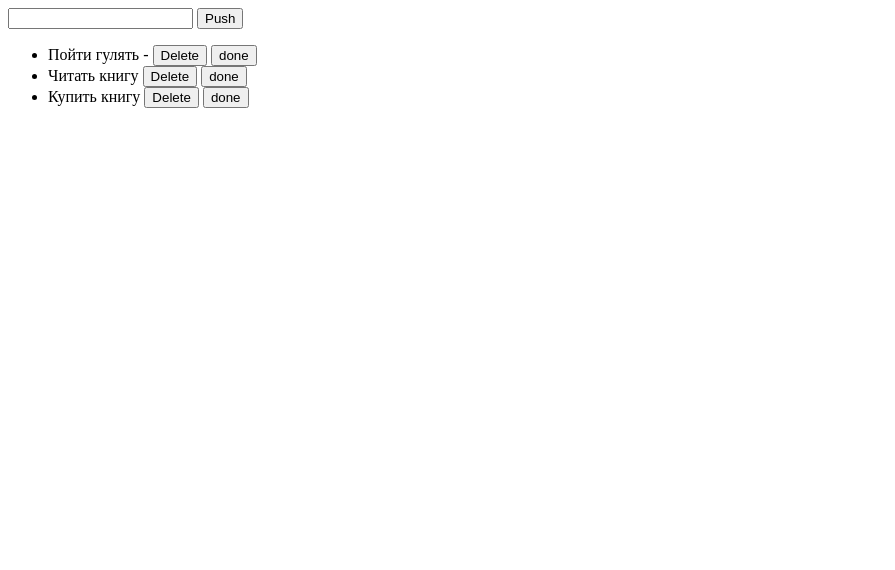
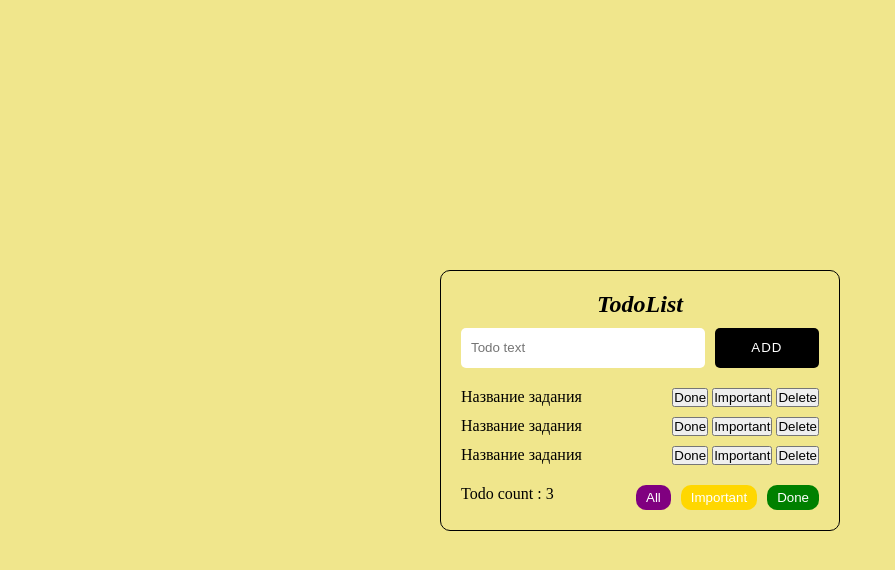
Before and after one commit to tilek225/learnJs, a plain HTML site: page index.html in a window 1280 px wide. Shown: the whole page, without its empty margins (0-895 px from the left). Drawn offline with Linux system fonts and the light colour scheme.

Commit message:
step12 todo

```diff
--- a/index.html
+++ b/index.html
@@ -30,7 +30,7 @@
 <!--</form>-->
 
 
-<form action="">
+<!-- <form action="">
     <input type="text" required>
     <button type="submit">Push</button>
 </form>
@@ -51,8 +51,47 @@
         <button class="btn">Delete</button>
         <button class="checked">done</button>
     </li>
-</ul>
+</ul> -->
 
-<script src="step11/main.js"></script>
+<section class="todo">
+    <div class="todo__content">
+        <h1 class="todo__title">TodoList</h1>
+        <form class="todo__form">
+            <input maxlength="20" minlength="5" placeholder="Todo text" class="todo__input" type="text" required>
+            <button class="todo__btn add" type="submit" >
+                ADD
+            </button>
+        </form>
+
+        <h2 class="todo__empty">Ваш список задач пуст</h2>
+
+        <ul class="todo__list">
+            <!-- <li class="todo__item">
+                <span class="todo__item-title">Название задачи : <span></span></span>
+                <div class="todo__item-btns">
+                    <button class="todo__item-btn done">Done</button>
+                    <button class="todo__item-btn important">Important</button>
+                    <button class="todo__item-btn delete">Delete</button>
+                </div>
+            </li> -->
+
+        </ul>
+
+
+        <div class="todo__footer">
+            <p class="todo__count">Todo count : <span class="todo__count-num"></span></p>
+            <div class="todo__footer-btns">
+                <button style="background-color: purple" class="status__btn status__all" >All</button>
+                <button style="background-color: gold" class="status__btn status__important">Important</button>
+                <button style="background-color: green" class="status__btn status__done">Done</button>
+            </div>
+
+        </div>
+    </div>
+</section>
+
+
+
+<script src="step12/main.js"></script>
 </body>
 </html>
--- /dev/null
+++ b/step12/main.js
@@ -0,0 +1,103 @@
+let todoList = [
+    {
+        id: 1,
+        title: 'Название задания',
+        isDone: false,
+        isImportant: false,
+    },
+    {
+        id: 2,
+        title: 'Название задания',
+        isDone: false,
+        isImportant: false,
+    },
+    {
+        id: 3,
+        title: 'Название задания',
+        isDone: false,
+        isImportant: false,
+    }
+];
+
+let list = document.querySelector('.todo__list');
+let form = document.querySelector('.todo__form');
+let todoBtnDelete;
+
+
+const showList = () => {
+    todoList.forEach((item, idx) => {
+        list.innerHTML += `
+        <li class="todo__item">
+            <span class="todo__item-title" style="color: ${item.isImportant ? 'red' : ''}; text-decoration: ${item.isDone ? 'line-through' : ''} ">${item.title}</span>
+            <div class="todo__item-btns">
+                <button class="todo__item-btn done">Done</button>
+                <button class="todo__item-btn important">Important</button>
+                <button class="todo__item-btn delete">Delete</button>
+            </div>
+        </li>
+        `
+    })
+
+    todoBtnDelete = document.querySelectorAll('.delete');
+    let todoImportant = document.querySelectorAll('.important');
+    let todoDone = document.querySelectorAll('.done');
+    let todoCount = document.querySelector('.todo__count-num');
+    let todoEmpty = document.querySelector('.todo__empty')
+
+
+    todoBtnDelete.forEach((item, idx) => {
+        item.addEventListener('click', e => {
+            todoList = todoList.filter((el, index) => {
+                return idx !== index;
+            })
+            list.innerHTML = '';
+            showList();
+        })
+    })
+
+    todoImportant.forEach((item, idx) => {
+        item.addEventListener('click', e => {
+            todoList = todoList.map((el, index) => {
+                if (idx === index) {
+                    return { ...el, isImportant: !el.isImportant }
+                }
+                return el
+            })
+            list.innerHTML = '';
+            showList();
+        })
+    })
+    todoDone.forEach((item, idx) => {
+        item.addEventListener('click', e => {
+            todoList = todoList.map((el, index) => {
+                if (idx === index) {
+                    return { ...el, isDone: !el.isDone }
+                }
+                return el
+            })
+            list.innerHTML = '';
+            showList();
+        })
+    })
+    todoCount.textContent = todoList.length;
+    todoEmpty.style.display = todoList.length ? 'none' : 'block'
+
+}
+
+form.addEventListener('submit', e => {
+    e.preventDefault();
+
+    todoList = [...todoList, {
+        id: todoList.length ? todoList[todoList.length - 1].id + 1 : 1,
+        title: e.target[0].value,
+        isDone: false,
+        isImportant: false
+    }]
+
+    e.target[0].value = '';
+    list.innerHTML = '';
+    showList();
+});
+
+
+showList();
--- a/style.css
+++ b/style.css
@@ -1,3 +1,78 @@
-.done{
+/* .done{
     text-decoration: line-through;
+} */
+
+*{
+    padding: 0;
+    margin:0 ;
+    box-sizing: border-box;
 }
+.todo{
+    background-color: khaki;
+    height: 100vh;
+    display: flex;
+    justify-content: center;
+    align-items: center;
+}
+.todo__content{
+    width: 400px;
+    border: 1px solid black;
+    border-radius: 10px;
+    padding: 20px;
+}
+.todo__title{
+    text-align: center;
+    font-style: italic;
+    margin-bottom: 10px;
+}
+
+.todo__form{
+    display: flex;
+    column-gap: 10px;
+}
+.todo__form .todo__input{
+    width: 70%;
+    height: 40px;
+    border-radius: 5px;
+    border:none;
+    padding-left: 10px;
+}
+.todo__form .todo__btn{
+    width: 30%;
+    height: 40px;
+    background-color: black;
+    color: white;
+    border: none;
+    border-radius: 5px;
+    letter-spacing: 1px;
+    cursor: pointer;
+}
+
+.todo__list{
+    display: flex;
+    flex-direction: column;
+    row-gap: 10px;
+    padding: 20px 0;
+}
+.todo__item{
+    display: flex;
+    justify-content: space-between;
+}
+.todo__footer{
+    display:flex;
+    justify-content: space-between;
+}
+.todo__footer-btns{
+    display: flex;
+    column-gap: 10px;
+}
+.status__btn{
+    padding:5px 10px;
+    color: white;
+    cursor: pointer;
+    border: none;
+    border-radius: 10px;
+}
+.todo__empty{
+    padding: 20px 0;
+}
```
